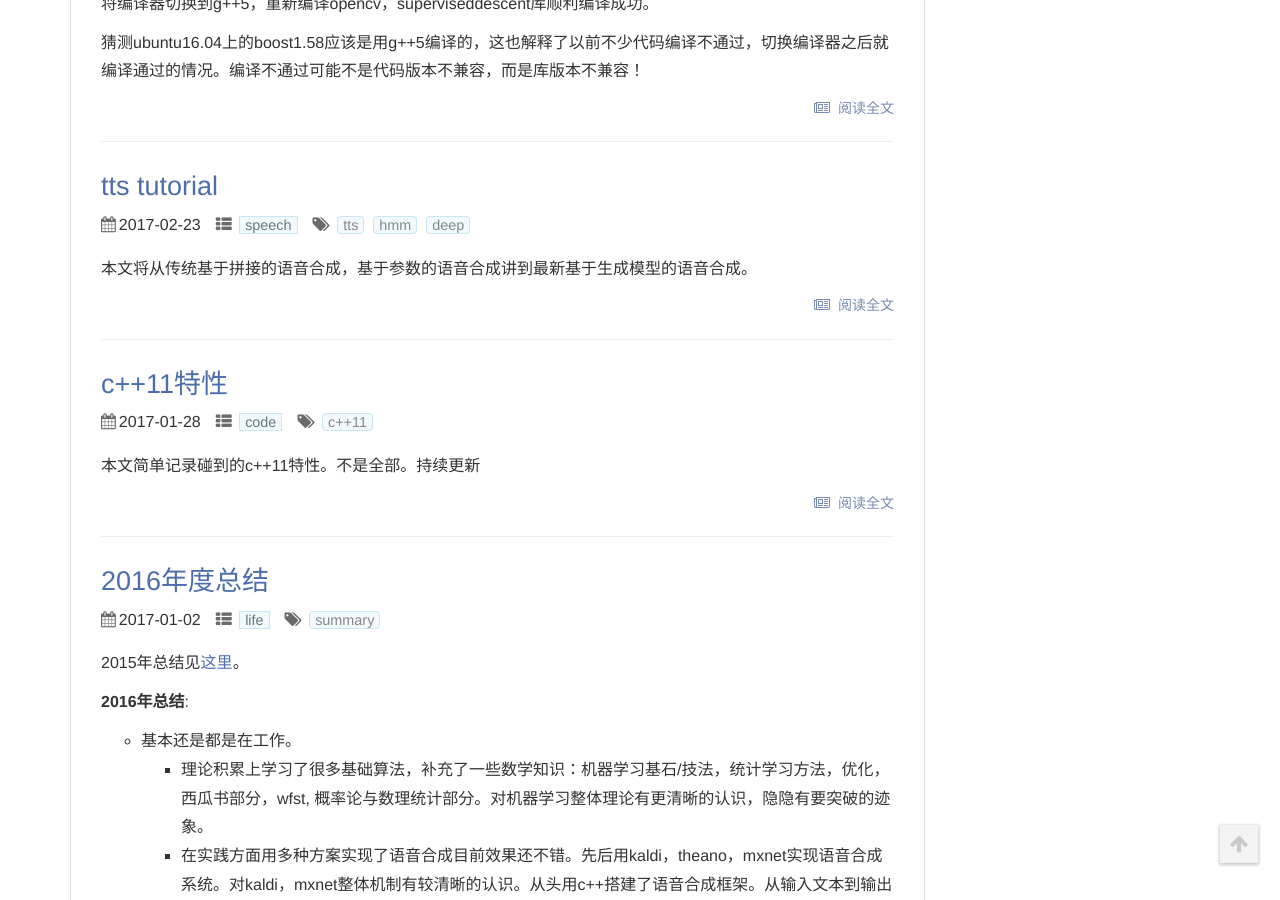
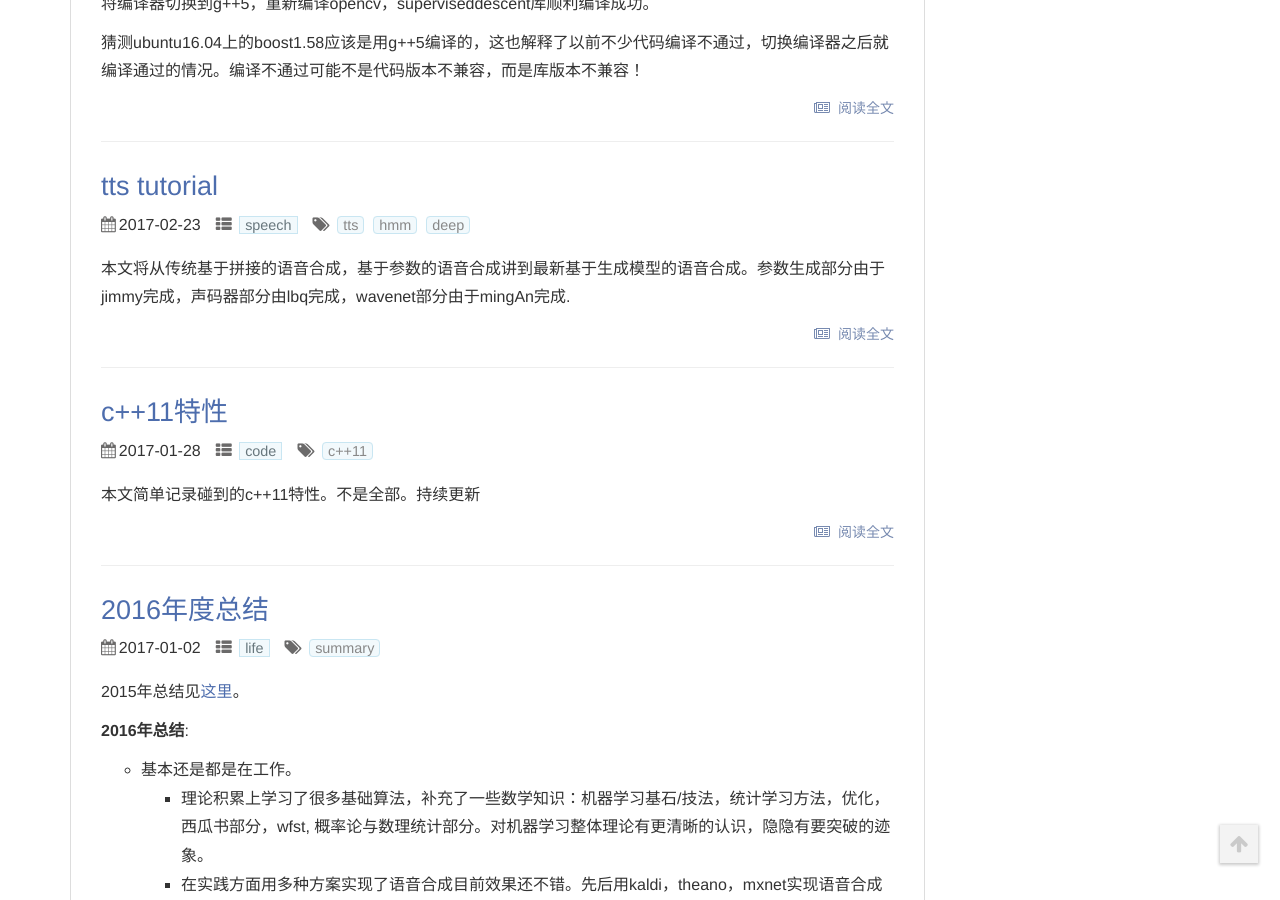
Before and after one commit to vsooda/vsooda.github.io, a Jekyll site: the page built from index.html, in a window 1280 px wide and 900 px high, scrolled down 1282 px. Built offline with Jekyll 4.4.1, drawn with Linux system fonts in a browser that asks for light colours; the list of posts is cut into pages by our own code; comment, search, counter and statistics services are not loaded; some of the changed lines change nothing that is shown.

Commit message:
fix tts tutorial

```diff
--- a/_posts/2017-02-23-tts-tutorial.markdown
+++ b/_posts/2017-02-23-tts-tutorial.markdown
@@ -8,7 +8,7 @@ tags: tts hmm deep
 ---
 * content
 {:toc}
-本文将从传统基于拼接的语音合成，基于参数的语音合成讲到最新基于生成模型的语音合成。
+本文将从传统基于拼接的语音合成，基于参数的语音合成讲到最新基于生成模型的语音合成。参数生成部分由于jimmy完成，声码器部分由lbq完成，wavenet部分由于mingAn完成.
 
 
 
@@ -412,11 +412,9 @@ $$
 
 其中$U_{q}$是一个上三角矩阵。因此参数求解方程（组）可以分解为两个方程（组）
 
-$$
-\begin{aligned} U_{q}^{\top}g_{q} &= r_{q},\\\\
+$U_{q}^{\top}g_{q} &= r_{q},\\\\
 U_{q}c_{max} &= g_{q}.
-\end{aligned}
-$$
+\en$
 
 上述方程组可以通过前向-后向迭代法（高斯消去法）求解。
 
```
